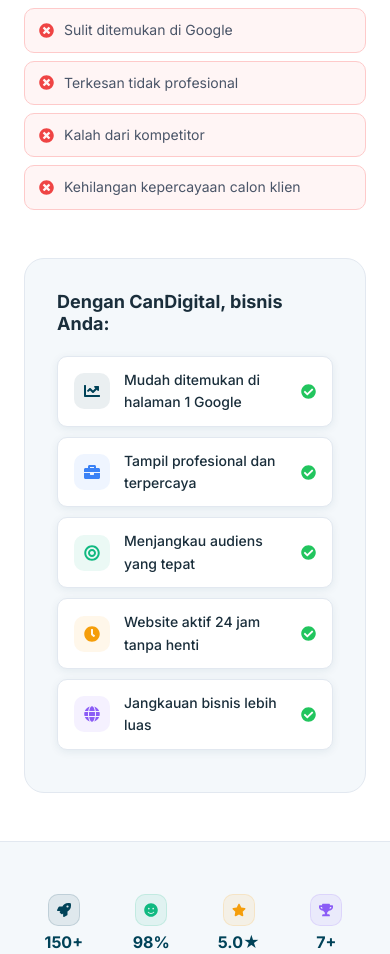
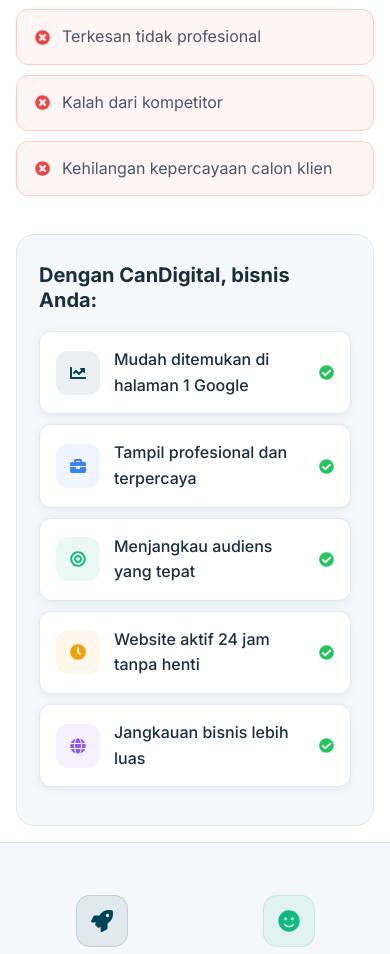
Before and after one commit to navyrastudio/companyprofilecandigital, a Next.js app: page / in a window 390 px wide. Shown: the part 1035-1989 px from the top of the page. Built offline with nearby package versions, Linux system fonts and the light colour scheme.

Commit message:
style : resize content in section why us at mobile view

```diff
--- a/app/globals.css
+++ b/app/globals.css
@@ -630,40 +630,32 @@
   }
 }
 
-@media (max-width: 576px) {
-  .stats-grid {
-    gap: 8px;
-  }
-  .stat-icon-wrap {
-    width: 32px;
-    height: 32px;
-    border-radius: 10px;
-    margin: 0 auto 8px;
-  }
-  .stat-icon {
-    font-size: 14px;
-  }
-  .stat-num {
-    font-size: 16px;
-  }
-  .stat-label {
-    font-size: 10px;
-    margin-top: 2px;
-  }
+/* Stat label line break pada layar sangat kecil */
+@media (max-width: 400px) {
   .stat-label-line {
     display: block;
   }
   .stat-label-line:not(:last-child)::after {
     content: none;
   }
+  .stat-num {
+    font-size: clamp(20px, 5.5vw, 28px);
+  }
+  .stat-label {
+    font-size: 11px;
+  }
 }
 
 /* =====================
-   RESPONSIVE
+   RESPONSIVE — Mobile (≤ 768px)
 ===================== */
 @media (max-width: 768px) {
   section {
-    padding: 64px 0;
+    padding: 56px 0;
+  }
+
+  .container {
+    padding: 0 16px;
   }
 
   .nav-links {
@@ -680,10 +672,140 @@
   }
 
   .why-us-grid {
-    gap: 40px;
+    gap: 28px;
+  }
+
+  /* WhyUs section — jarak atas lebih kecil di mobile */
+  .whyus-section {
+    padding-top: 24px !important;
+    padding-bottom: 56px !important;
   }
 
   .hide-mobile {
     display: none !important;
   }
+
+  /* =====================
+     WHYUS — Perbesar konten di mobile
+  ===================== */
+
+  /* Section label */
+  .whyus-section .section-label {
+    font-size: 13px;
+    margin-bottom: 10px;
+  }
+
+  /* Judul utama */
+  .whyus-title {
+    font-size: clamp(28px, 7vw, 38px) !important;
+    line-height: 1.2 !important;
+    margin-bottom: 16px !important;
+  }
+
+  /* Paragraf deskripsi */
+  .whyus-desc {
+    font-size: 16px !important;
+    line-height: 1.85 !important;
+    margin-bottom: 20px !important;
+  }
+
+  /* Problem items (merah) */
+  .whyus-problem-item {
+    padding: 14px 18px !important;
+    border-radius: 12px !important;
+    margin-bottom: 10px !important;
+    gap: 12px !important;
+  }
+
+  .whyus-problem-text {
+    font-size: 16px !important;
+  }
+
+  /* Benefit card container (kanan) */
+  .whyus-benefit-card {
+    padding: 28px 22px !important;
+    border-radius: 18px !important;
+  }
+
+  /* Judul benefit card */
+  .whyus-benefit-title {
+    font-size: 20px !important;
+    margin-bottom: 18px !important;
+  }
+
+  /* Tiap baris benefit */
+  .whyus-benefit-item {
+    padding: 15px 16px !important;
+    margin-bottom: 10px !important;
+    border-radius: 12px !important;
+    gap: 14px !important;
+  }
+
+  /* Icon benefit */
+  .whyus-benefit-icon {
+    width: 44px !important;
+    height: 44px !important;
+    border-radius: 12px !important;
+  }
+
+  /* Teks benefit */
+  .whyus-benefit-text {
+    font-size: 16px !important;
+    font-weight: 500 !important;
+  }
+
+  /* =====================
+     STATS GRID — di mobile
+  ===================== */
+  .stats-grid {
+    grid-template-columns: repeat(2, 1fr);
+    gap: 16px;
+  }
+
+  .stat-icon-wrap {
+    width: 52px;
+    height: 52px;
+    border-radius: 14px;
+    margin: 0 auto 10px;
+  }
+
+  .stat-icon {
+    font-size: 22px;
+  }
+
+  .stat-num {
+    font-size: clamp(24px, 6vw, 36px);
+  }
+
+  .stat-label {
+    font-size: 13px;
+    margin-top: 4px;
+  }
+
+  .stat-label-line {
+    display: block;
+  }
+
+  .stat-label-line:not(:last-child)::after {
+    content: none;
+  }
+
+  /* Section header */
+  .section-header {
+    margin-bottom: 32px;
+  }
+
+  .section-desc {
+    font-size: 15px;
+  }
+
+  /* Footer — single column */
+  footer .two-col {
+    grid-template-columns: 1fr !important;
+    gap: 24px;
+  }
+
+  footer .two-col > div:first-child {
+    grid-column: auto;
+  }
 }
```
